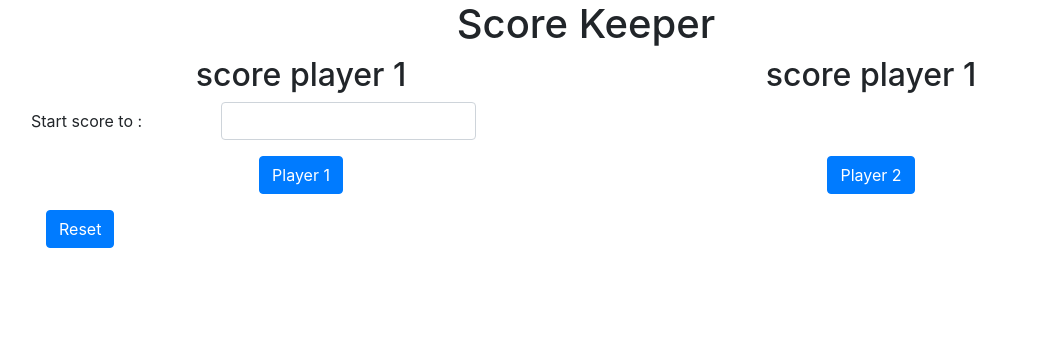
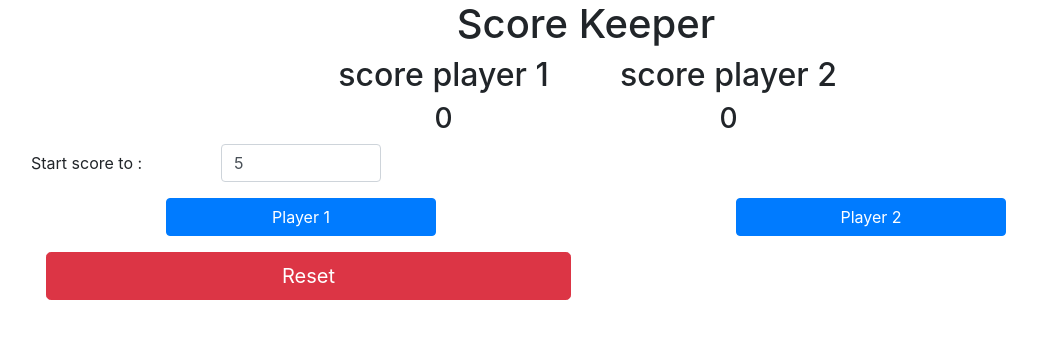
Before and after one commit to b0ndurant/Score-Keeper, a plain HTML site: page index.html in a window 1280 px wide. Shown: the whole page, without its empty margins (54-1091 px from the left). Drawn offline with nearby package versions, Linux system fonts and the light colour scheme.

Commit message:
add structure html

```diff
--- a/index.html
+++ b/index.html
@@ -18,38 +18,40 @@
 <body>
 	<div class="container">
 		<h1 class="text-center">Score Keeper</h1>
-		<div class="row text-center">
-			<div class="col-md-6">
+		<div class="row text-center justify-content-md-center">
+			<div class="col-md-3">
 				<h2>score player 1</h2>
-				<h3></h3>
+				<h3>0</h3>
 			</div>
-			<div class="col-md-6">
-				<h2>score player 1</h2>
-				<h3></h3>
+			<div class="col-md-3">
+				<h2>score player 2</h2>
+				<h3>0</h3>
 			</div>
 		</div>
-		<div class="form-group row">
-			<label class="col-md-2 col-form-label">Start score to :</label>
-			<div class="col-md-3">
-				<input type="number" min="0" max="5" class="form-control" id="inputScore" placeholder="">
+		<form onsubmit="newValue();return false">
+			<div class="form-group row">
+				<label class="col-md-2 col-form-label">Start score to :</label>
+				<div class="col-md-2">
+					<input type="number" min="0" class="form-control" id="inputScore" value="5" placeholder="">
+				</div>
 			</div>
-		</div>
+		</form>
 		<div class="row text-center">
 			<div class="col-md-6 player1">
 				<div class="form-group">
-					<button type="button" class="btn btn-primary" onclick="player1()">Player 1</button>
+					<button type="button" class="btn btn-primary btnPlayer1 col-md-6" onclick="player1()">Player 1</button>
 				</div>
 			</div>
 			<div class="col-md-6 player2">
 				<div class="form-group">
-					<button type="button" class="btn btn-primary" onclick="player2()">Player 2</button>
+					<button type="button" class="btn btn-primary btnPlayer2 col-md-6" onclick="player2()">Player 2</button>
 				</div>
 			</div>
 		</div>
 		<div class="row">
 			<div class="col-md-12 ">
 				<div class="col-md-6 reset">
-					<button type="button" class="btn btn-primary" onclick="reset()">Reset</button>
+					<button type="button" class="btn btn-danger btn-block btn-lg" onclick="reset()">Reset</button>
 				</div>
 			</div>
 		</div>
```
